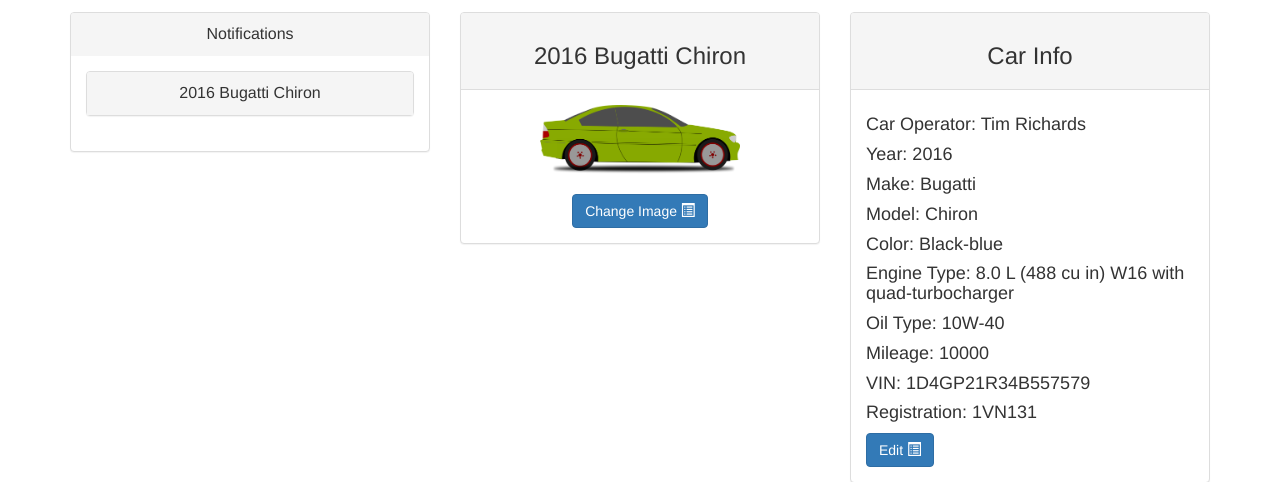
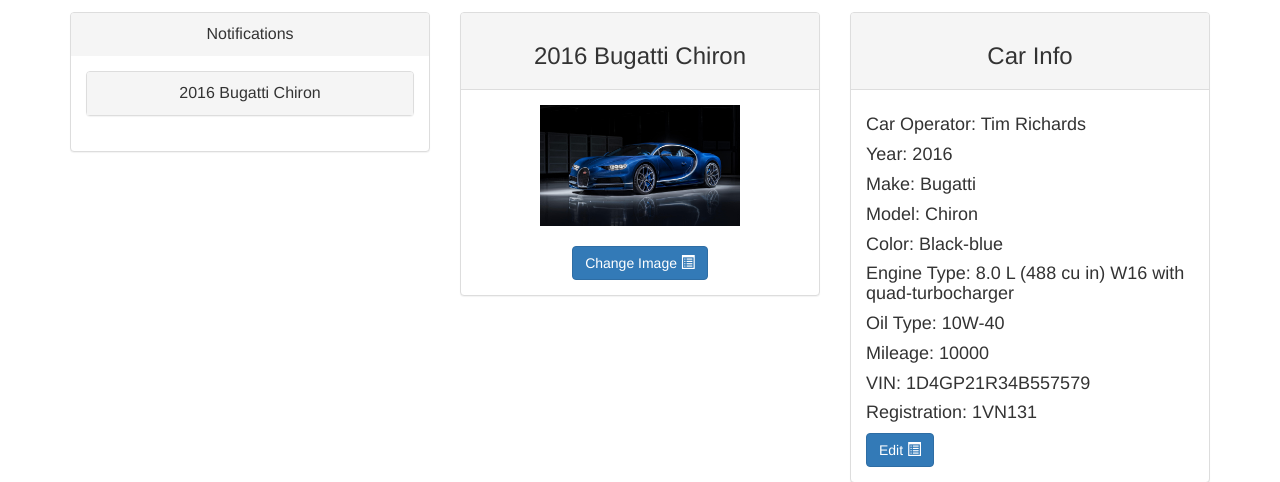
Before and after one commit to itorres1994/Team-Noatpad, a Django app: a page that uses Noatpad/track_n_drive/templates/car.html in a window 1280 px wide. Shown: the part 60-542 px from the top of the page. Run offline with Django 3.2, Linux system fonts and the light colour scheme; a user stored in the database is signed in; data comes from the database, SQL or seed files in the repository; both versions use the stored data as it was after the commit; data that the repository does not hold is empty; parts of the project's set-up code (start-up, migrations or seed data) failed here and were passed over; some libraries are stand-ins or nearby versions.

Commit message:
added picture of bugatti

```diff
--- a/Noatpad/track_n_drive/templates/car.html
+++ b/Noatpad/track_n_drive/templates/car.html
@@ -253,7 +253,7 @@
                             <div class="panel-body text-center">
                                 <!-- Load the static resource (i.e. a picture) -->
                                 {% load static %}
-                                <img class="center-block" src="{% static 'pic/generic_car.png' %}"
+                                <img class="center-block" src="{% static 'pic/bugatti-chiron-black-blue-02.jpg' %}"
                                      alt="Upload Your Car Photo Here!"
                                      width="200"/>
                                 <br/>
```
Also changed, not shown: Noatpad/db.sqlite3, Noatpad/track_n_drive/static/pic/bugatti-chiron-black-blue-02.jpg (added).
